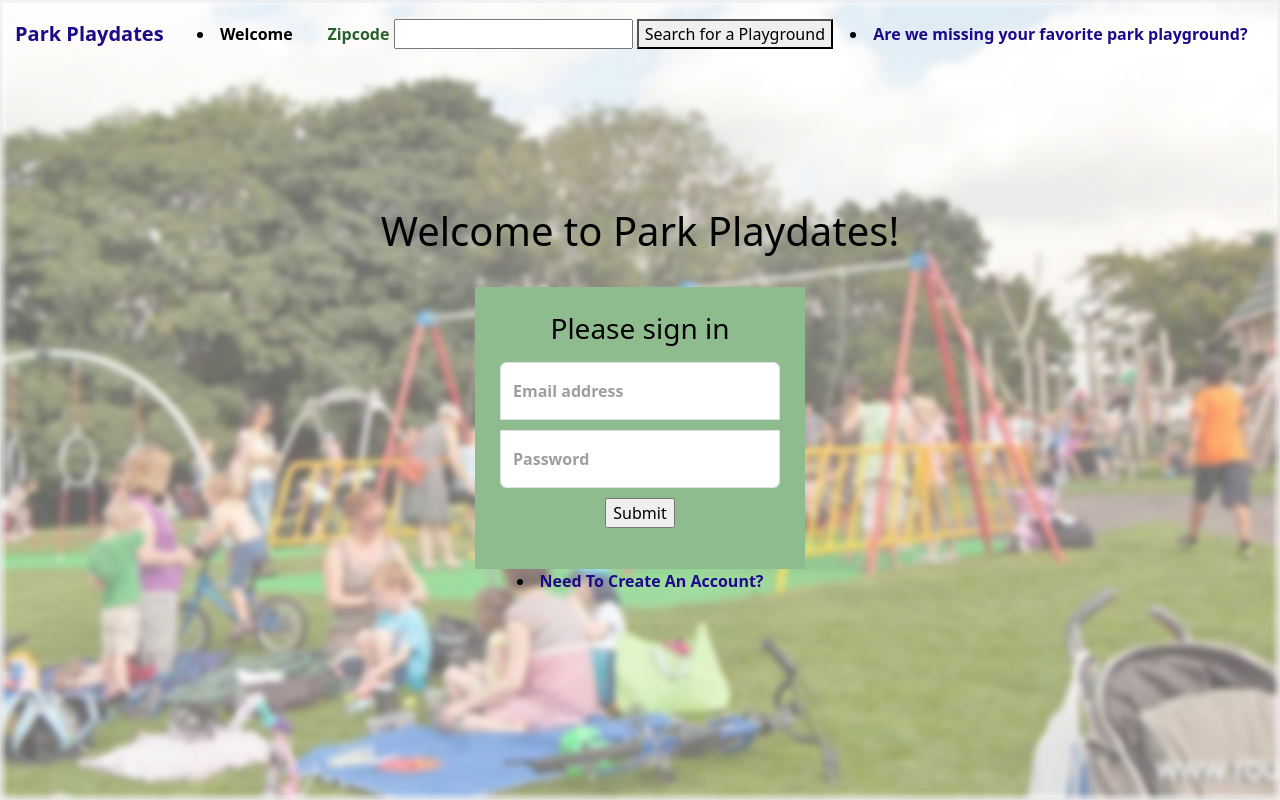
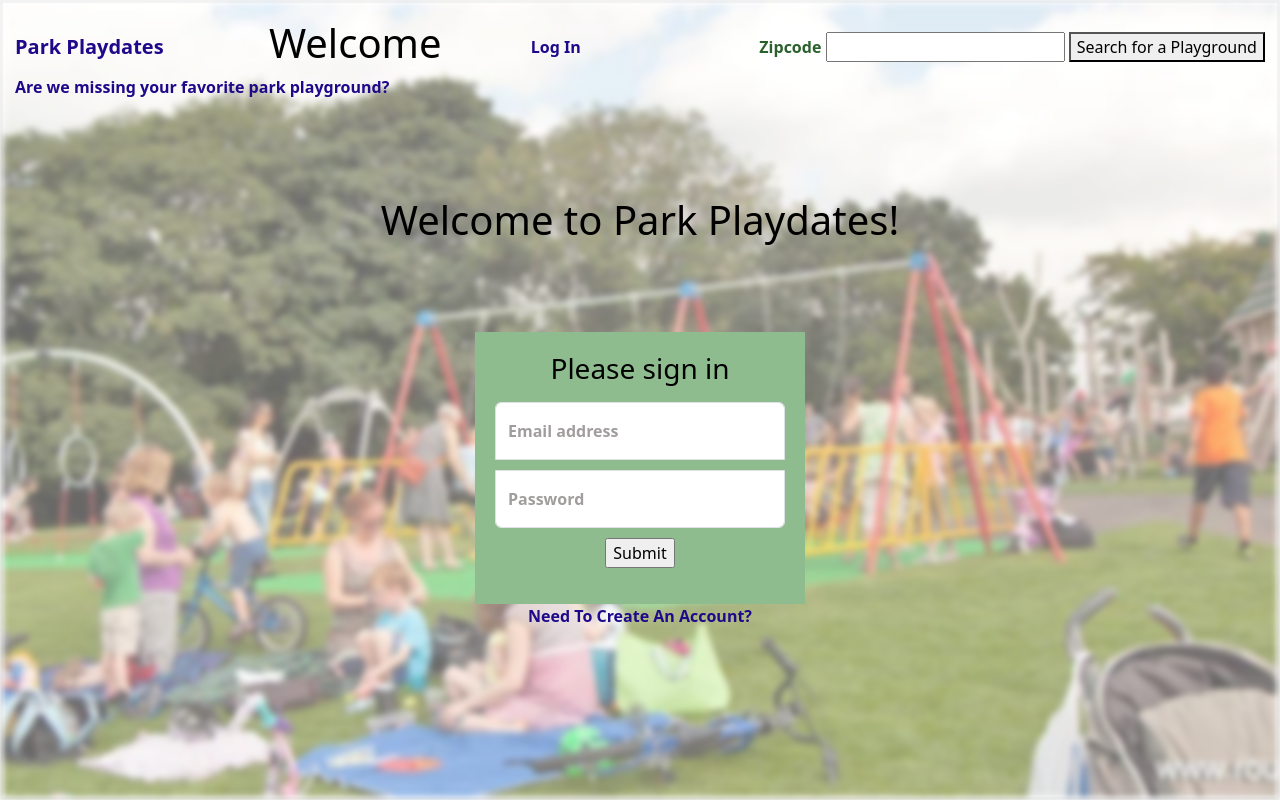
Before and after one commit to elenirichey/Eleni-project, a Flask app: page / in a window 1280 px wide. Run offline with Flask 2, Linux system fonts and the light colour scheme.

Commit message:
logout works, still needs a little formatting

```diff
--- a/server.py
+++ b/server.py
@@ -82,23 +82,25 @@ def register_user():
 
 @app.route("/message_board/<region_id>")
 def show_homeboard(region_id):
-    """show user's home message board"""
+    while session:
     # user=session.get("")
 
-    display_name=session.get("name")
+        display_name=session.get("name")
 
-    region_id = session.get("region_id")
+        region_id = session.get("region_id")
 
-    # print(session['zipcode'])
-    # region_id = crud.get_region_by_zipcode(zipcode)
-    # crud.create_Message(datetime.now(), 1, None, 1, "hello there")
-    homeboard = crud.get_message_by_region(region_id)
-    has_messages = len(homeboard)
+        # print(session['zipcode'])
+        # region_id = crud.get_region_by_zipcode(zipcode)
+        # crud.create_Message(datetime.now(), 1, None, 1, "hello there")
+        homeboard = crud.get_message_by_region(region_id)
+        has_messages = len(homeboard)
 
-    user = crud.get_user_by_email(session['email'])
+        user = crud.get_user_by_email(session['email'])
 
-    return render_template("message_board.html", homeboard=homeboard, user=user, has_messages=has_messages)
+        return render_template("message_board.html", homeboard=homeboard, user=user, has_messages=has_messages)
 
+    else:
+        return redirect("/")
 
 
 @app.route("/new_message", methods = ["POST"])
@@ -167,20 +169,26 @@ def process_login():
 
 
     user = crud.get_user_by_email(email)
-    print (user)
-    if not user or user.password != password:
-        flash("The email or password you entered was incorrect.")
+    # print (user)
+    if not user:
+        flash("No such email address")
         return redirect("/")
-    else:
+    if user.password != password:
+        flash("incorrect password")
+        return redirect("/")
+
+
+
         # Log in user by storing the user's email in session
         # session["user"] = user
-        session["email"] = user.email
-        session["name"] = user.display_name
-        session["region_id"] = user.region_id
-        session["user_id"] = user.user_id
-        session["logged_in"] = True
+    session["logged_in"] = True
+    session["email"] = user.email
+    session["name"] = user.display_name
+    session["region_id"] = user.region_id
+    session["user_id"] = user.user_id
 
-        flash(f"Welcome back, {user.display_name} ({user.email})!")
+
+    flash(f"Welcome back, {user.display_name} ({user.email})!")
     print(session)
     return redirect(f"/message_board/{user.region_id}")
 
@@ -188,13 +196,16 @@ def process_login():
 def process_logout():
     """Log user out."""
 
+
     del session["email"]
     del session["name"]
     del session["region_id"]
     del session["user_id"]
+    del session["logged_in"]
+
     # session.pop('user', None) ???
 
-    flash("Logged out.")
+    flash(f"Logged out.")
     return redirect("/")
 
 @app.route("/map/parkmap", methods = ["POST"])
@@ -333,25 +344,28 @@ def new_region():
 
 @app.route("/parks")
 def parks_in_region():
-    region_id = session['region_id']
-    # print(region_id)
-    parks = crud.get_all_parks_by_region(region_id)
+    if session:
+        region_id = session['region_id']
+        # print(region_id)
+        parks = crud.get_all_parks_by_region(region_id)
 
-    return render_template("all_parks.html", parks = parks)
-#     # email = request.form.get("email")
-#     # user = crud.get_user_by_email(email)
-#     # region_id = crud.get_user_region(user)
-#     parks = []
+        return render_template("all_parks.html", parks = parks)
+    #     # email = request.form.get("email")
+    #     # user = crud.get_user_by_email(email)
+    #     # region_id = crud.get_user_region(user)
+    #     parks = []
 
-#     for park in crud.get_all_parks_by_region(region_id):
-#             parks.append({
-#             "id": park.park_id,
-#             "park name": park.park_name,
-#             "address": park.park_address,
-# #add all messages by park?
-# #be able to click on park and take to a park page?
-#         })
-#     return parks
+    #     for park in crud.get_all_parks_by_region(region_id):
+    #             parks.append({
+    #             "id": park.park_id,
+    #             "park name": park.park_name,
+    #             "address": park.park_address,
+    # #add all messages by park?
+    # #be able to click on park and take to a park page?
+    #         })
+    #     return parks
+    else:
+        return redirect("/")
 @app.route("/parks/<park_id>")
 def show_park_info(park_id):
 #need event listener for click on park link?
--- a/static/css/base.css
+++ b/static/css/base.css
@@ -360,7 +360,7 @@ width: auto;
   transform: translate(-50%, -50%);
   z-index: 2;
   width: 100%;
-  padding: 25px;
+  padding: 20px;
   text-align: center;
   border-bottom-right-radius: 0;
   border-bottom-left-radius: 0;
--- a/static/css/signin.css
+++ b/static/css/signin.css
@@ -131,7 +131,7 @@ a:visited {
     background-color: darkseagreen;
     width: 100%;
     max-width: 330px;
-    padding: 25px;
+    padding: 20px;
     margin: auto;
     border: 1px;
 
@@ -204,12 +204,20 @@ color: rgb(161, 157, 157);
 
 
 
+.flash-msg {
 
+  text-align: center;
+  display: block;
+  margin-block-start: 1em;
+  margin-block-end: 1em;
+  margin-inline-start: 0px;
+  margin-inline-end: 0px;
+}
 
 .form-signup {
   width: 100%;
   max-width: 330px;
-  padding: 15px;
+  padding: 20px;
   margin: auto;
   background-color: darkseagreen;
 
--- a/templates/base.html
+++ b/templates/base.html
@@ -29,13 +29,13 @@
         </div>
         <!-- <ul class="nav navbar-nav"> -->
           {% if session %}
-          <li class="active"><a href="/message_board/{user.region_id}">Home</a></li>
-            <!-- <li class="nav-item active"></li> -->
-            <!-- <li><a href="/users/{{ session['user_id'] }}">My Info</a></li> -->
-            <li><a href="/parks">Parks Near Me</a></li>
-            {% else %}
-            <li class="Welcome">Welcome</li>
-            {% endif %}
+          <a class="active"><a href="/message_board/{user.region_id}">Home</a>
+          <a class="nav-link" href="/logout">Log Out</a>
+            <a href="/parks">Parks Near Me</a>
+          {% else %}
+            <h1 class="Welcome">Welcome</h1>
+            <a class="nav-link" href="/">Log In</a>
+          {% endif %}
           </li>
           <!-- </ul> -->
       <p>
@@ -50,7 +50,7 @@
       </button></form>
 
       <section id="add-park">
-      <li class="active"><a href="/add_park">Are we missing your favorite park playground?</a></li>
+      <a class="active" href="/add_park">Are we missing your favorite park playground?</a>
     </section>
 
     </p>
--- a/templates/homepage.html
+++ b/templates/homepage.html
@@ -1,9 +1,9 @@
 {% extends 'base.html' %}
-
 
 {% block title %} Playdates {% endblock %}
 {% block head %}<link href="/static/css/signin.css" rel="stylesheet">
-
+<br>
+<br>
 
 
 {% endblock %}
@@ -11,10 +11,11 @@
 
 
 <div class="container">
-  <div class="background">
-  </div>
+  <!-- <div class="background">
+  </div> -->
 
 <body class="signup-background">
+  <br>
 
 
   <h1>Welcome to Park Playdates!</h1>
@@ -22,7 +23,11 @@
  </section>
 
 <br>
+<div class="row">
+<div class="flash-msg"></div></div>
+<br>
 
+<div class="container">
 <div class="login">
       <main class="form-signin">
         <form action="/login" method="POST">
@@ -47,9 +52,9 @@
       <section
       class="signup">
       <section id="signup">
-        <li class="active"><a href="/signup">Need To Create An Account?</a></li>
+        <div class="active"><a href="/signup">Need To Create An Account?</a></div>
       </section>
-
+    </div>
 
 <!-- <main class="form-signup">
 
--- a/templates/homepagenotes.txt
+++ b/templates/homepagenotes.txt
@@ -154,3 +154,7 @@ class="info"> -->
 
 <!-- </div> -->
 {% endblock %}
+
+
+ <!-- <li class="nav-item active"></li> -->
+            <!-- <li><a href="/users/{{ session['user_id'] }}">My Info</a></li> -->
```
